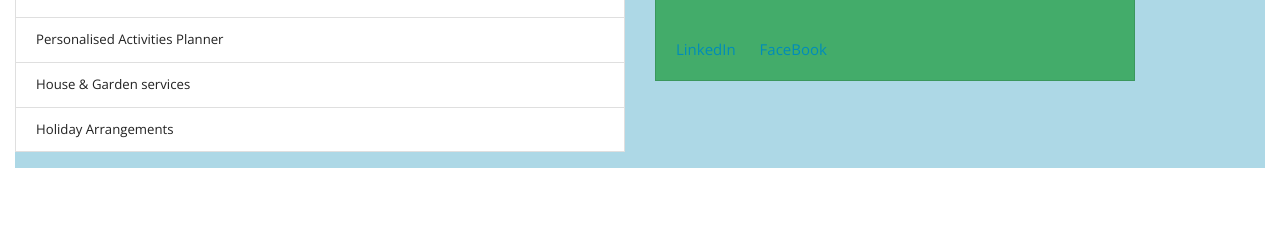
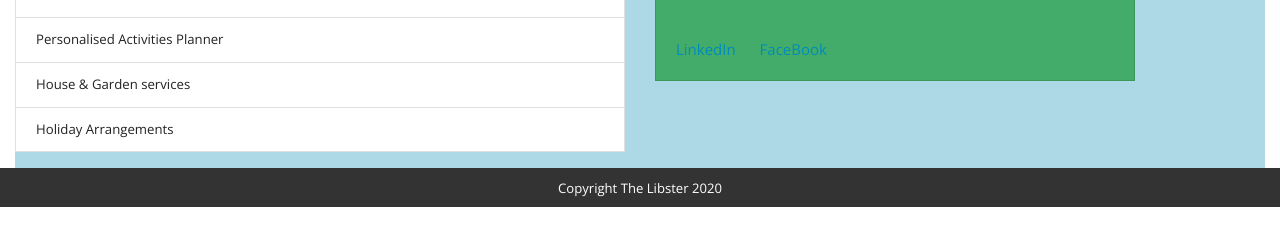
Before and after one commit to libsterkelsall/HWrespPort, a plain HTML site: page index.html in a window 1280 px wide. Shown: the part 464-710 px from the top of the page. Drawn offline with nearby package versions, Linux system fonts and the light colour scheme.

Commit message:
last FINAL

```diff
--- a/index.html
+++ b/index.html
@@ -115,6 +115,13 @@
         </main>
     </div>
 
+        <!--Osmond Ong's sticky footer - thanks OO-->
+        <footer id="sticky-footer" class="py-2 bg-dark text-white-100">
+            <div class="container text-center">
+                <small style="color:white">Copyright The Libster 2020</small>
+            </div>
+        </footer>
+
     <!-- Bootstrap's javascript files to make sure the dropdown menu works!  -->
     <script src="https://code.jquery.com/jquery-3.5.1.slim.min.js"
         integrity="sha384-DfXdz2htPH0lsSSs5nCTpuj/zy4C+OGpamoFVy38MVBnE+IbbVYUew+OrCXaRkfj"
```
